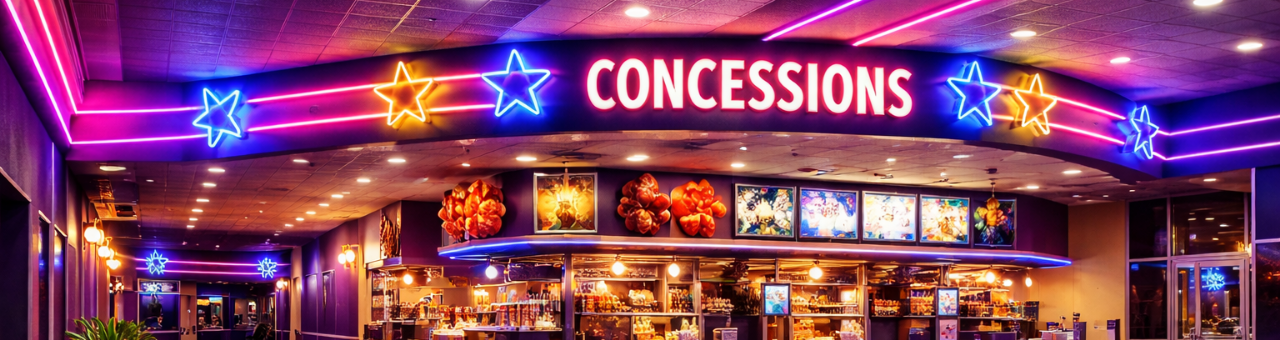
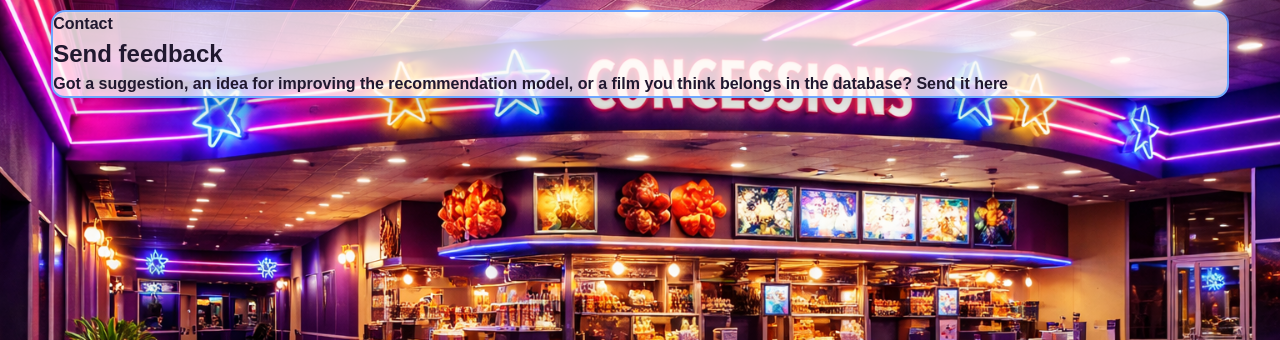
Before and after one commit to ScriptusDigital/Python_Assignment, a Flask app: page /contact in a window 1280 px wide. Shown: the part 80-420 px from the top of the page. Run offline with Flask 3, Linux system fonts and the light colour scheme.

Commit message:
feat: Building contact page and form

```diff
--- a/static/css/style.css
+++ b/static/css/style.css
@@ -247,6 +247,11 @@ text-transform: uppercase;
     padding: 1rem 1.15rem 1.15rem;
 }
 
+.panel-section {
+    padding: 1.15;
+
+}
+
 /*-----------GRIDS-----------*/
 .feature-wrap {
 padding: 1rem;
--- a/templates/contact.html
+++ b/templates/contact.html
@@ -2,4 +2,15 @@
 
 {% block content %}
 
+<section class="page">
+        <div class="panel panel-section narrow">
+            <p class="eyebrow">Contact</p>
+            <h1 class="section-title">Send feedback</h1>
+<p>Got a suggestion, an idea for improving the recommendation model,
+    or a film you think belongs in the database? Send
+    it here
+</p>
+</div>
+
+        </div>
     {% endblock %}
```
